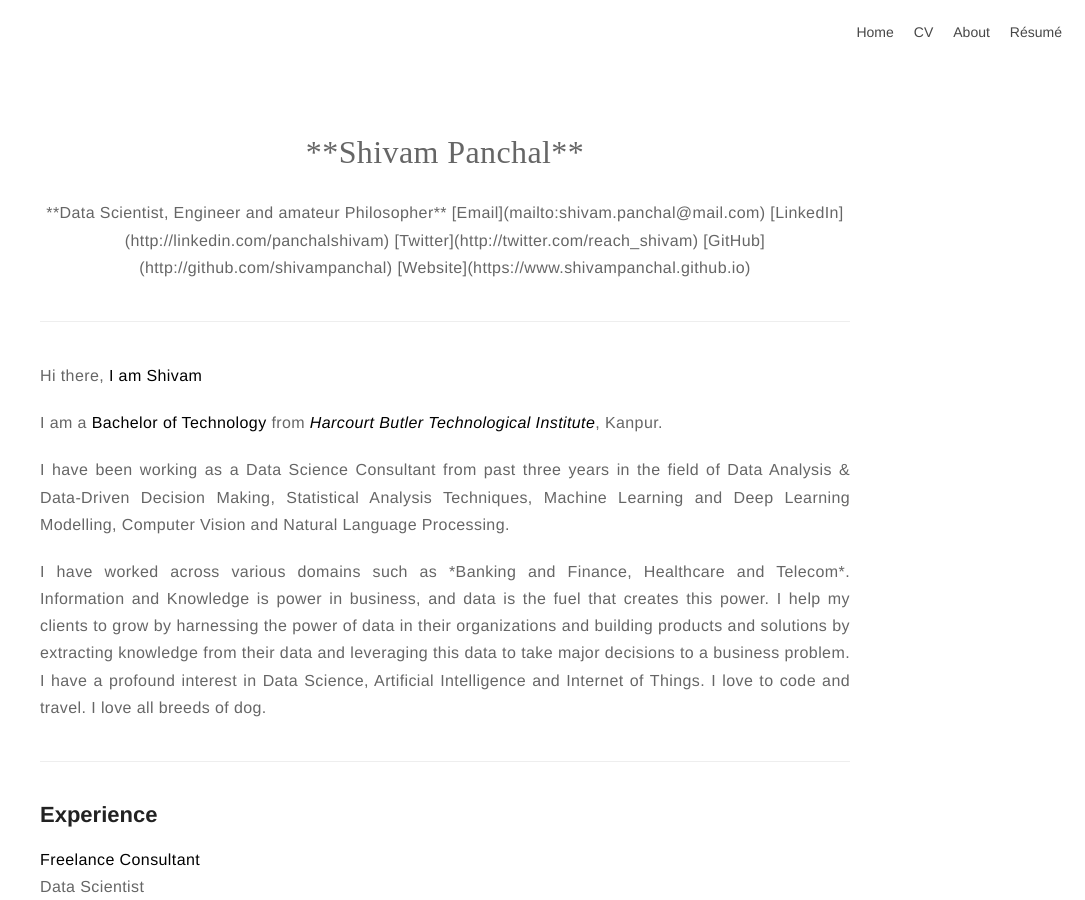
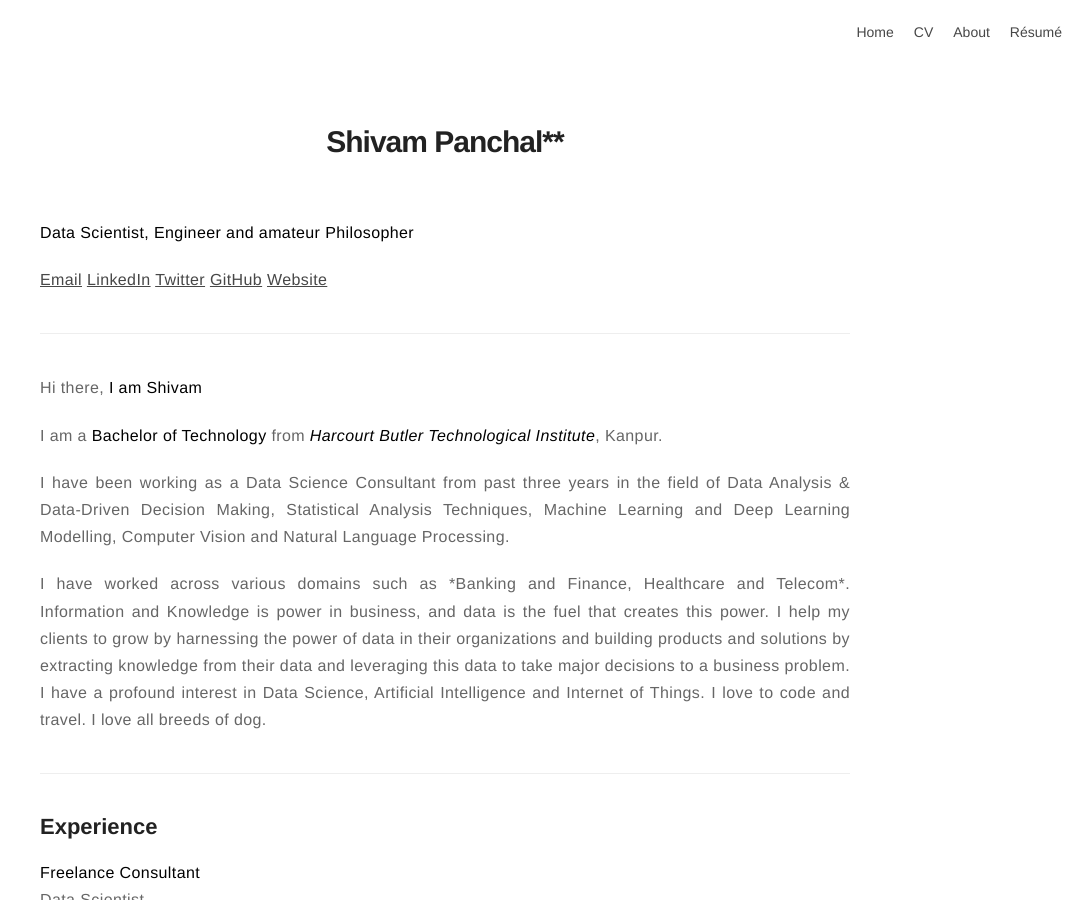
Before and after one commit to ShivamPanchal/shivampanchal.github.io, a Jekyll site: the page built from about.md, in a window 1280 px wide and 900 px high. Shown: the whole window, without its empty margins (195-1280 px from the left). Built offline with Jekyll 4.4.1, drawn with Linux system fonts in a browser that asks for light colours; our own code applies the rules of GitHub Pages for plain Markdown files.

Commit message:
Update about.md

```diff
--- a/about.md
+++ b/about.md
@@ -1,8 +1,7 @@
-<p align="center">  <span style="font-family:Papyrus; font-size:2em;">**Shivam Panchal**</span></p>
-<p align="center"> **Data Scientist, Engineer and amateur Philosopher**
-[Email](mailto:shivam.panchal@mail.com) [LinkedIn](http://linkedin.com/panchalshivam) [Twitter](http://twitter.com/reach_shivam) [GitHub](http://github.com/shivampanchal) [Website](https://www.shivampanchal.github.io) </p>
+# Shivam Panchal**
+**Data Scientist, Engineer and amateur Philosopher**
 
-
+[Email](mailto:shivam.panchal@mail.com) [LinkedIn](http://linkedin.com/panchalshivam) [Twitter](http://twitter.com/reach_shivam) [GitHub](http://github.com/shivampanchal) [Website](https://www.shivampanchal.github.io)
 
 ---
 
```
